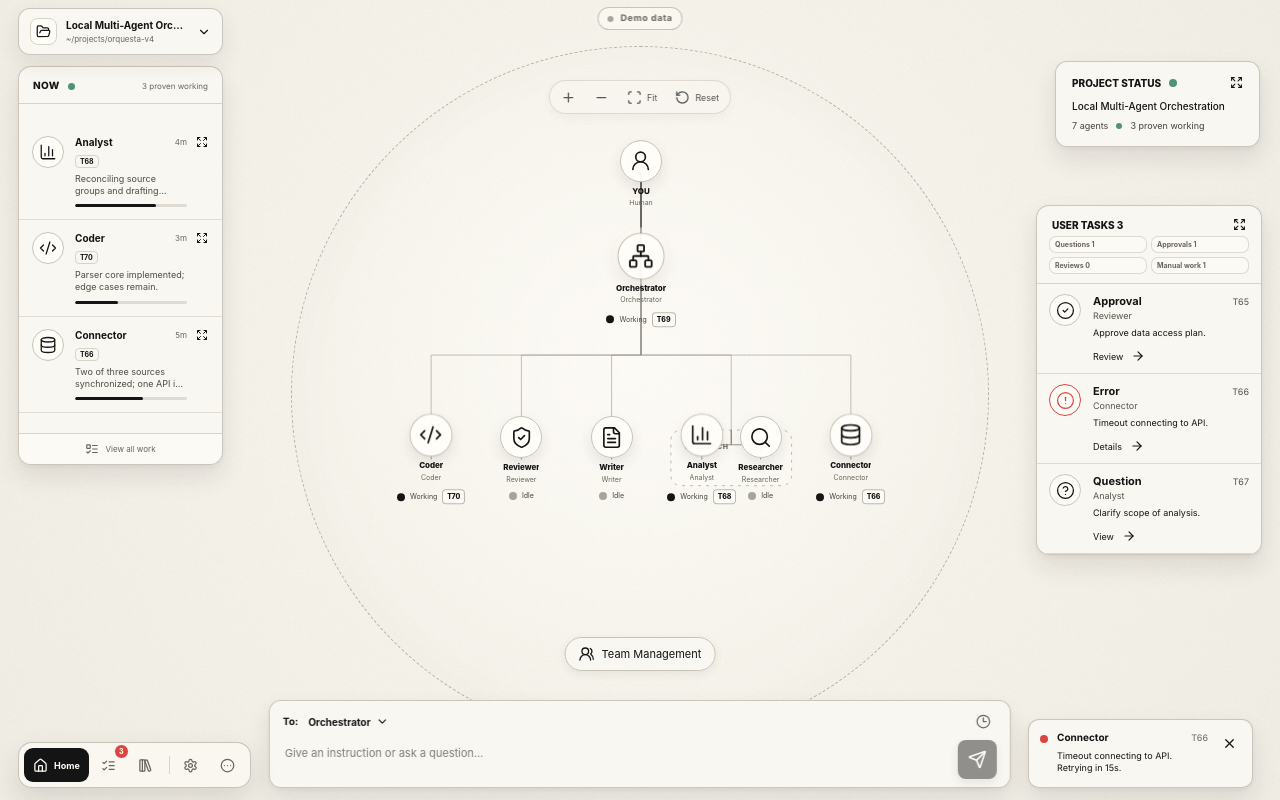
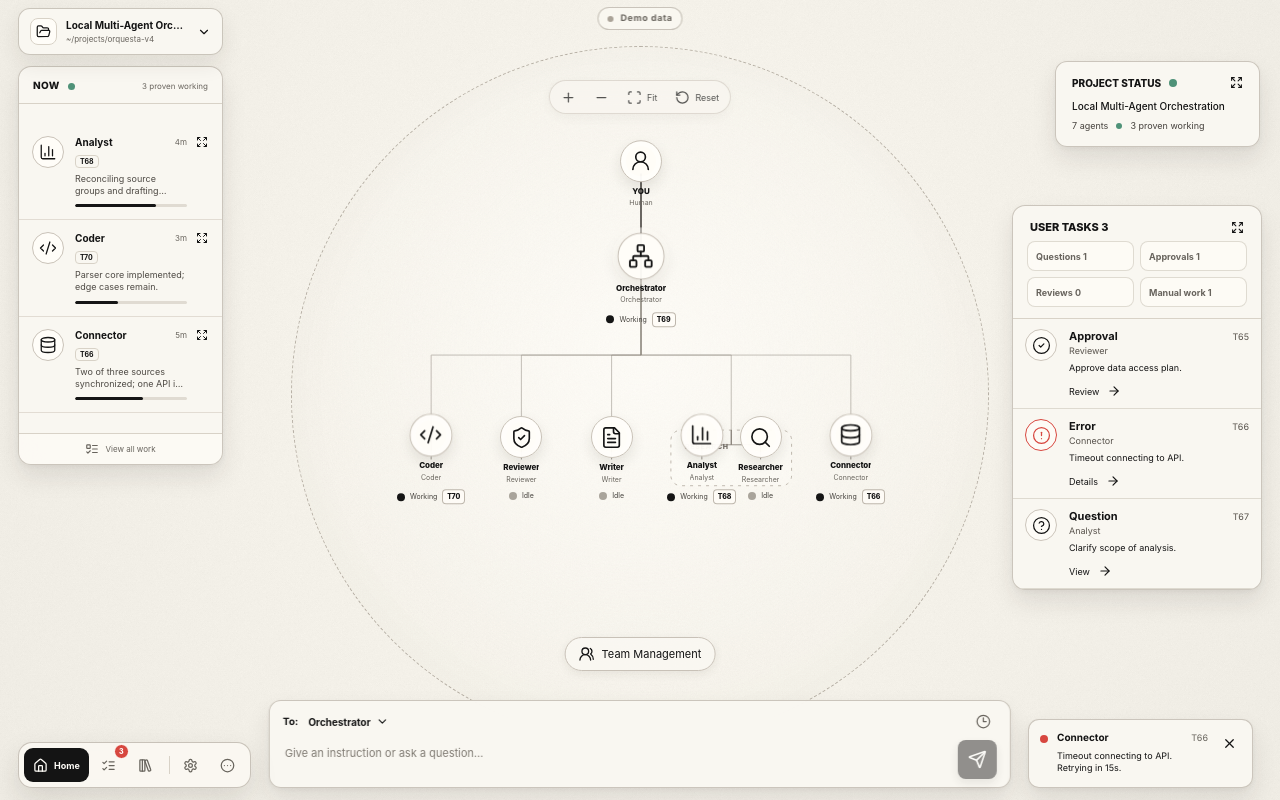
Before and after one commit to ugin-man/orquesta, a React (Vite) app in the folder apps/orquesta-desktop/: page / in a window 1280 px wide. Built offline with nearby package versions, Linux system fonts and the light colour scheme.

Commit message:
fix(desktop): enlarge review workspaces and filters

```diff
--- a/apps/orquesta-desktop/src/renderer/styles/global.css
+++ b/apps/orquesta-desktop/src/renderer/styles/global.css
@@ -384,9 +384,9 @@ button:focus-visible, select:focus-visible, textarea:focus-visible, [tabindex]:f
   position: fixed;
   z-index: 10;
   top: 66px;
-  right: clamp(270px, 21vw, 330px);
+  right: clamp(72px, 8vw, 150px);
   bottom: 124px;
-  left: clamp(270px, 21vw, 330px);
+  left: clamp(72px, 8vw, 150px);
   display: flex;
   flex-direction: column;
   min-width: 0;
@@ -407,12 +407,12 @@ button:focus-visible, select:focus-visible, textarea:focus-visible, [tabindex]:f
 .workspace-surface__body { min-height: 0; padding: 10px 17px 18px; overflow-y: auto; overscroll-behavior: contain; }
 .workspace-surface__body--user-tasks { flex: 1; padding: 0; overflow: hidden; }
 .user-tasks-workspace { display: flex; flex-direction: column; height: 100%; min-height: 0; }
-.user-task-filters { display: grid; grid-template-columns: repeat(5,minmax(0,1fr)); gap: 6px; flex: 0 0 auto; padding: 11px 15px; border-bottom: 1px solid var(--line); background: rgba(247,244,237,.55); }
-.user-task-filters button { display: flex; align-items: center; justify-content: space-between; gap: 7px; min-width: 0; padding: 8px 9px; border: 1px solid transparent; border-radius: 9px; background: transparent; color: var(--ink-muted); font-size: 8px; text-align: left; }
+.user-task-filters { display: grid; grid-template-columns: repeat(5,minmax(0,1fr)); gap: 8px; flex: 0 0 auto; padding: 14px 18px; border-bottom: 1px solid var(--line); background: rgba(247,244,237,.55); }
+.user-task-filters button { display: flex; align-items: center; justify-content: space-between; gap: 8px; min-width: 0; min-height: 40px; padding: 10px 12px; border: 1px solid transparent; border-radius: 10px; background: transparent; color: var(--ink-muted); font-size: 10px; text-align: left; }
 .user-task-filters button:hover { border-color: var(--line); background: rgba(255,253,248,.72); color: var(--ink); }
 .user-task-filters button[aria-current="page"] { border-color: var(--line-strong); background: var(--paper-strong); color: var(--ink); box-shadow: 0 3px 9px rgba(40,34,26,.06); }
 .user-task-filters button span { overflow: hidden; text-overflow: ellipsis; white-space: nowrap; }
-.user-task-filters button strong { display: grid; place-items: center; min-width: 19px; height: 19px; padding: 0 5px; border-radius: 99px; background: rgba(20,20,20,.065); font-size: 8px; }
+.user-task-filters button strong { display: grid; place-items: center; min-width: 23px; height: 23px; padding: 0 6px; border-radius: 99px; background: rgba(20,20,20,.065); font-size: 9px; }
 .user-task-filters button[aria-current="page"] strong { background: var(--ink); color: var(--paper-strong); }
 .user-task-split { display: grid; grid-template-columns: 38% 62%; flex: 1; min-height: 0; }
 .user-task-list, .user-task-detail { min-width: 0; min-height: 0; overflow: hidden; }
@@ -563,16 +563,16 @@ button:focus-visible, select:focus-visible, textarea:focus-visible, [tabindex]:f
   right: clamp(24px, 2.6vw, 46px);
   display: flex;
   flex-direction: column;
-  width: 252px;
+  width: 276px;
   max-height: min(430px, calc(100vh - 350px));
   border-radius: 13px;
   overflow: hidden;
 }
-.attention-card__header { display: flex; flex-direction: column; flex: 0 0 auto; width: 100%; padding: 10px 12px 9px; border-bottom: 1px solid var(--line); }
-.attention-card__heading { display: flex; align-items: center; justify-content: space-between; width: 100%; padding: 2px 3px 5px; border: 0; background: transparent; text-align: left; }
-.attention-card__title { display: block; font-size: 10px; font-weight: 820; text-transform: uppercase; }
-.attention-card__counts { display: grid; grid-template-columns: repeat(2,minmax(0,1fr)); gap: 4px; color: var(--ink-muted); }
-.attention-card__counts button { padding: 3px 5px; border: 1px solid rgba(216,210,199,.8); border-radius: 7px; background: rgba(255,253,248,.48); color: inherit; font-size: 7px; font-weight: 650; text-align: left; }
+.attention-card__header { display: flex; flex-direction: column; flex: 0 0 auto; width: 100%; padding: 12px 14px 11px; border-bottom: 1px solid var(--line); }
+.attention-card__heading { display: flex; align-items: center; justify-content: space-between; width: 100%; padding: 2px 3px 7px; border: 0; background: transparent; text-align: left; }
+.attention-card__title { display: block; font-size: 11px; font-weight: 820; text-transform: uppercase; }
+.attention-card__counts { display: grid; grid-template-columns: repeat(2,minmax(0,1fr)); gap: 6px; color: var(--ink-muted); }
+.attention-card__counts button { min-height: 30px; padding: 6px 8px; border: 1px solid rgba(216,210,199,.8); border-radius: 8px; background: rgba(255,253,248,.58); color: inherit; font-size: 9px; font-weight: 680; text-align: left; }
 .attention-card__counts button:hover { color: var(--ink); border-color: var(--line-strong); }
 .attention-card__scroll { min-height: 0; overflow-y: auto; overscroll-behavior: contain; scrollbar-width: thin; scrollbar-color: #bcb5aa transparent; }
 .attention-item { display: grid; grid-template-columns: 34px 1fr; gap: 10px; padding: 13px 14px; border-bottom: 1px solid rgba(216,210,199,.8); }
@@ -941,7 +941,7 @@ button:focus-visible, select:focus-visible, textarea:focus-visible, [tabindex]:f
   .now-card__content { padding-top: 8px; }
   .now-card__copy p { min-height: 18px; margin: 4px 0 6px; }
   .project-status { top: 61px; width: 210px; }
-  .attention-card { top: 205px; width: 238px; max-height: calc(100vh - 305px); }
+  .attention-card { top: 205px; width: 260px; max-height: calc(100vh - 305px); }
   .attention-item { padding: 10px 12px; }
   .command-composer { bottom: 12px; padding: 9px 13px 8px; }
   .toast-stack { bottom: 12px; }
@@ -953,10 +953,10 @@ button:focus-visible, select:focus-visible, textarea:focus-visible, [tabindex]:f
 @media (max-width: 1280px) {
   .project-launcher { left: 18px; width: 205px; }
   .workspace-dock { left: 18px; }
-  .workspace-surface { right: 240px; left: 240px; }
+  .workspace-surface { right: 72px; left: 72px; }
   .now-stack { left: 18px; width: 205px; }
   .project-status { right: 20px; width: 205px; }
-  .attention-card { right: 18px; width: 226px; }
+  .attention-card { right: 18px; width: 250px; }
   .command-composer { min-width: 570px; width: 58vw; }
   .composer-history span { display: none; }
   .agent-detail { left: 240px; }
```
Also changed, not shown: 1 other file (tests, documents, lock files or other folders).
